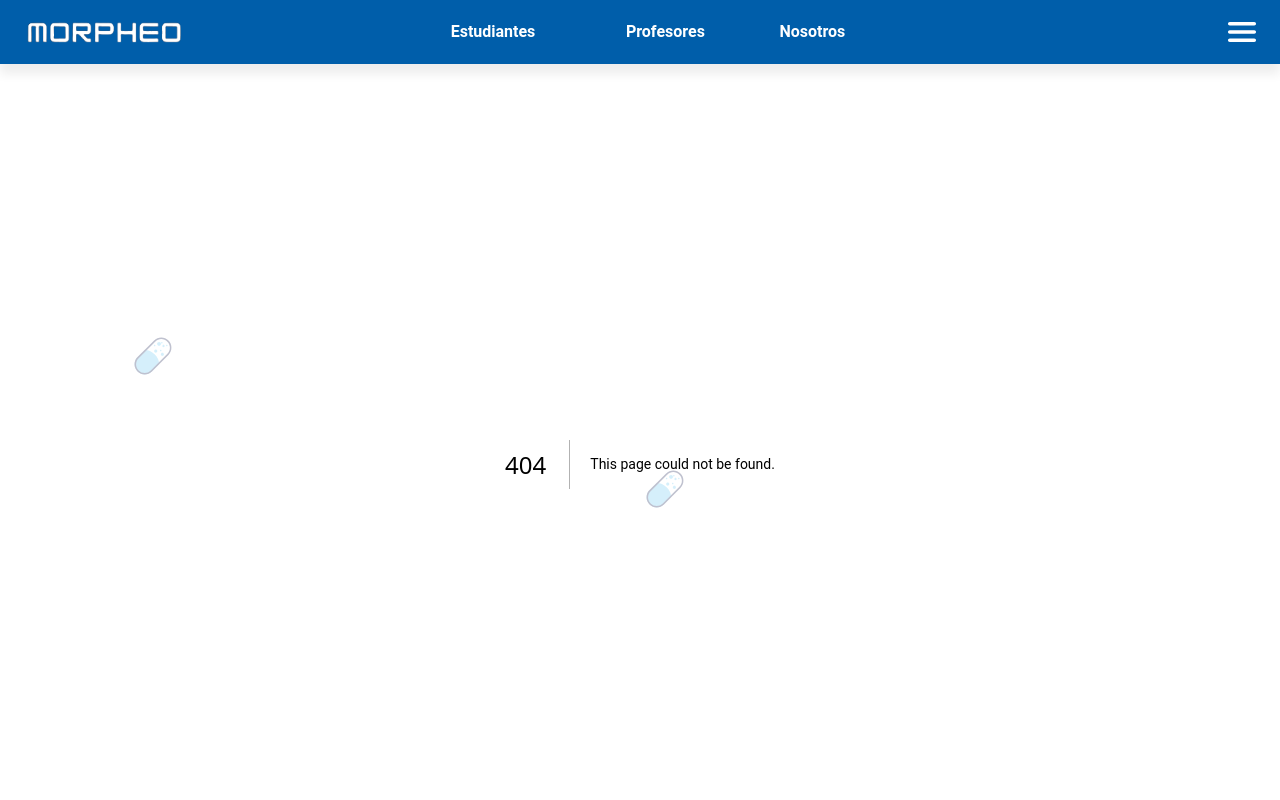
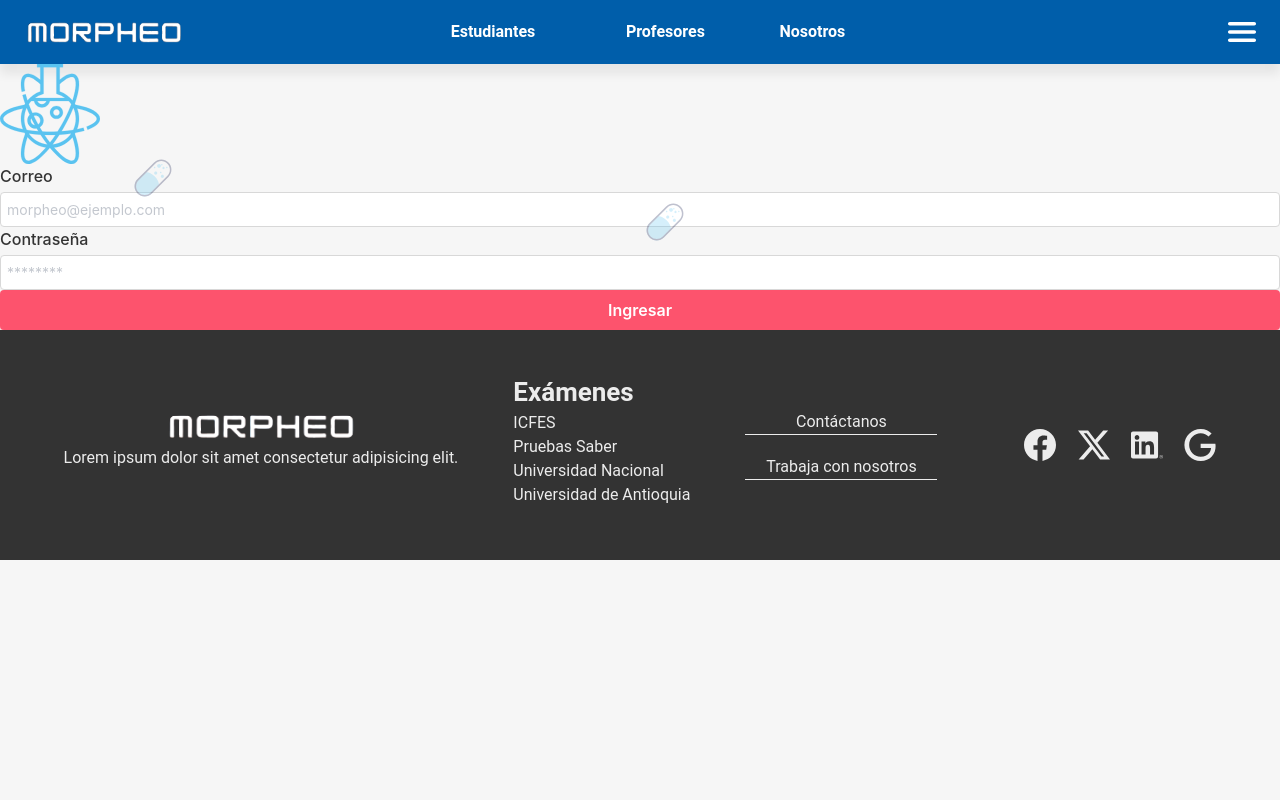
Before and after one commit to viamazoba/front-morpheo, a Next.js app: page /Login in a window 1280 px wide. Before the commit this address had no page. Shown: the top 800 px of the page. Built offline with nearby package versions, Linux system fonts and the light colour scheme.

Commit message:
feat: Se inicia maquetado de página login.

```diff
--- /dev/null
+++ b/src/app/Login/page.tsx
@@ -0,0 +1,38 @@
+'use client'
+
+import React from "react";
+import { FormStructure } from "../../components/01-atoms/FormStructure";
+import { CustomInput } from "@/components/01-atoms/CustomInput";
+import { GeneralButton } from "@/components/01-atoms/GeneralButton";
+
+const Login =()=>{
+    const handleSubmit = (e:any)=>{
+        e.preventDefault()
+    }
+    return(
+        <FormStructure
+            classContainer=""
+            onSubmit={()=>{}}
+        >
+            <CustomInput
+                idInput="email"
+                labelInput="Correo"
+                typeInput={"email"}
+                placeholderInput="morpheo@ejemplo.com"
+            />
+            <CustomInput
+                idInput="password"
+                labelInput="Contraseña"
+                typeInput={"password"}
+                placeholderInput="********"
+            />
+            <GeneralButton
+                buttonType={"redButton"}
+                textButton={"Ingresar"}
+                classButton={""}
+            />
+        </FormStructure>
+    )
+}
+
+export default Login;
--- a/src/interfaces/index.tsx
+++ b/src/interfaces/index.tsx
@@ -116,7 +116,7 @@ export interface customInputInterface{
     classContainer?: string;
     labelInput: string;
     classLabel?: string;
-    typeInput: 'text'|'email'|'number'|'tel'|'file'|'date'|'datetime';
+    typeInput: 'text'|'email'|'number'|'tel'|'file'|'date'|'datetime'|'password';
     placeholderInput?: string;
     valueRequired?: boolean;
     classInput?: string;
```
Also changed, not shown: src/app/page.tsx (+0 -8 lines), 1 other file (tests, documents, lock files or other folders).
